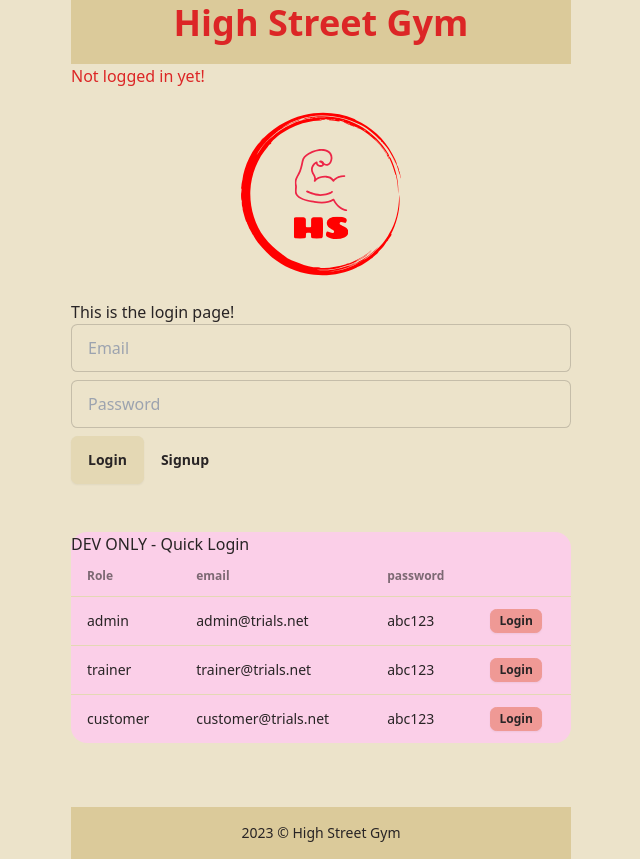
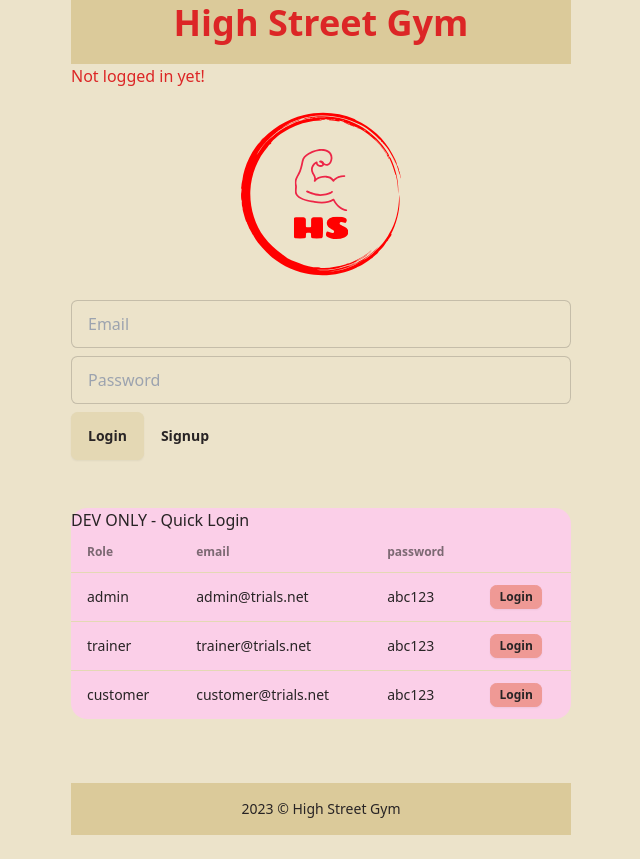
Before and after one commit to kats-ymd/high-street-gym, a React (Vite) app in the folder frontend/: page / in a window 1280 px wide. Shown: the whole page, without its empty margins (319-959 px from the left). After the commit the page ends 835 px from the top, so only its background shows below. Built offline with nearby package versions, Linux system fonts and the light colour scheme.

Commit message:
commented out h1 header (page is self-explanatory)

```diff
--- a/frontend/src/pages/Login.jsx
+++ b/frontend/src/pages/Login.jsx
@@ -36,8 +36,8 @@ function Login() {
 
     return <>
         <div>
+            {/* <h1 className="text-2xl">This is the login page!</h1> */}
             <img src={logo} alt="logo image" className="w-40 my-4 mx-auto" />
-            <h1>This is the login page!</h1>
             <form className="flex flex-col gap-y-2" onSubmit={onLoginSubmit}>
                 <input
                     type="email"
--- a/frontend/src/pages/Signup.jsx
+++ b/frontend/src/pages/Signup.jsx
@@ -62,12 +62,12 @@ function Signup () {
 
     return <>
         <div>
+            {/* <h1 className="text-2xl">Sign Up</h1> */}
             <img
                 src={profile}
                 alt="user image placeholder"
                 className="w-40 my-4 mx-auto"
             />
-            <h1>This is the signup page!</h1>
             <form className="flex flex-col gap-y-2" onSubmit={onSignupSubmit}>
                 <input
                     type="text"
```
